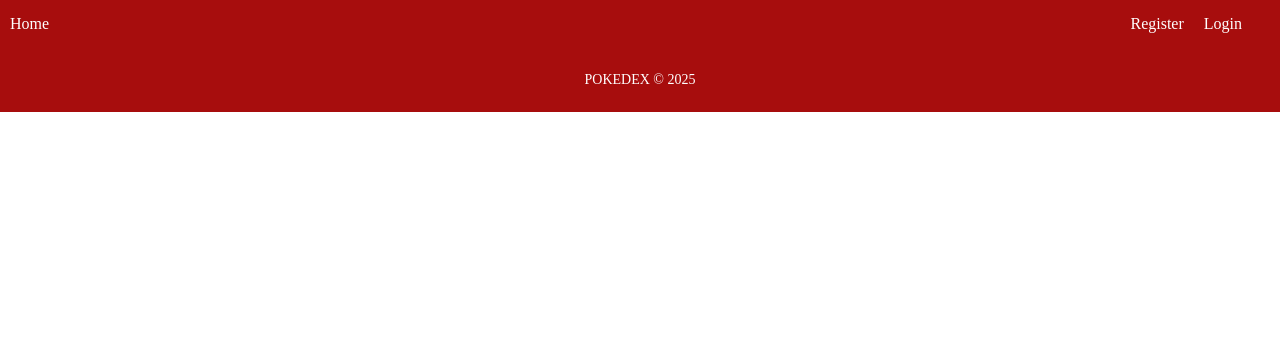
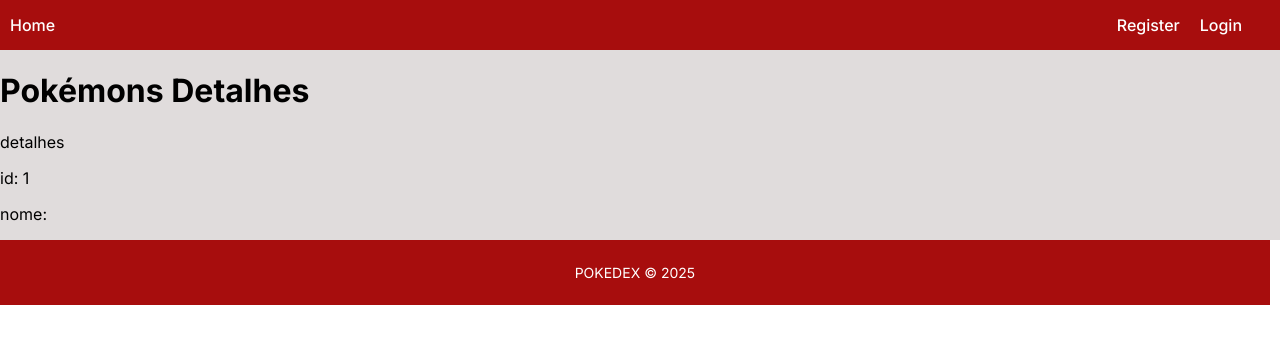
Before and after one commit to Josmateussilva0110/POKEDEX, a React (Vite) app in the folder frontend/: page /pokemon/detail/1 in a window 1280 px wide. Shown: the top 344 px of the page. Built offline with nearby package versions, Linux system fonts and the light colour scheme; no server answers.

Commit message:
feat: request in pokemon detail

```diff
--- a/frontend/index.html
+++ b/frontend/index.html
@@ -5,6 +5,7 @@
     <link rel="icon" type="image/svg+xml" href="/vite.svg" />
     <meta name="viewport" content="width=device-width, initial-scale=1.0" />
     <title>React</title>
+    <link href="https://fonts.googleapis.com/css2?family=Inter:wght@300;400;500;700&display=swap" rel="stylesheet">
   </head>
 
   <body>
--- a/frontend/src/App.jsx
+++ b/frontend/src/App.jsx
@@ -2,7 +2,7 @@ import { Routes, Route } from 'react-router-dom'
 import Register from './components/pages/Auth/Register'
 import FlashMessage from './components/layout/Message'
 import Profile from './components/pages/Auth/Profile'
-import Home from './components/pages/Auth/Home'
+import Home from './components/pages/Auth/home'
 import Login from './components/pages/Auth/Login'
 import Footer from './components/layout/Footer'
 import Navbar from './components/layout/NavBar'
@@ -20,7 +20,7 @@ function App() {
           <Route path="/login" element={<Login />} />
           <Route path="/register" element={<Register />} />
           <Route path="/profile" element={<Profile />} />
-          <Route path="/pokemon/detail" element={<PokemonDetail />} />
+          <Route path="/pokemon/detail/:pokemon_id" element={<PokemonDetail />} />
         </Routes>
       </Container>
       <Footer/>
--- a/frontend/src/components/layout/styles/Footer.module.css
+++ b/frontend/src/components/layout/styles/Footer.module.css
@@ -1,7 +1,7 @@
 .footer {
   bottom: 0;              /* colado embaixo */
   left: 0;
-  width: 100%;            /* ocupa toda a largura */
+  width: 99.2%;            /* ocupa toda a largura */
   background-color: #a70d0d;
   color: #fff;            /* texto claro */
   text-align: center;     /* centraliza o texto */
--- a/frontend/src/components/pages/Auth/PokemonDetail.jsx
+++ b/frontend/src/components/pages/Auth/PokemonDetail.jsx
@@ -1,14 +1,43 @@
+import { useParams } from "react-router-dom"
 import { useState, useEffect } from "react"
 import requestData from "../../../utils/requestApi"
 
 function PokemonDetail() {
   const [pokemon, setPokemon] = useState([])
   const [loading, setLoading] = useState(true)
+  const {pokemon_id} = useParams()
+
+  useEffect(() => {
+    async function fetchPokemon() {
+      try {
+        setLoading(true)
+        const response = await requestData(`https://pokeapi.co/api/v2/pokemon/${pokemon_id}`, 'GET', null)
+        console.log(response)
+        if(response.success) {
+          setPokemon(response.data)
+        }
+
+      } catch(error) {
+        console.error("Erro ao buscar pokemon:", error)
+      } finally {
+        setLoading(false)
+      }
+    }
+    fetchPokemon()
+  }, [])
 
   return (
     <div>
       <h1>Pokémons Detalhes</h1>
         <p>detalhes</p>
+        {loading ? (
+          <p>Carregando pokemon...</p>
+        ): (
+          <>
+            <p>id: {pokemon_id}</p>
+            <p>nome: {pokemon.name}</p>
+          </>
+        )}
     </div>
   )
 }
--- a/frontend/src/components/pages/Auth/home.jsx
+++ b/frontend/src/components/pages/Auth/home.jsx
@@ -1,3 +1,4 @@
+import { useNavigate } from "react-router-dom"
 import { useState, useEffect } from "react"
 import requestData from "../../../utils/requestApi"
 import styles from "./styles/Home.module.css"
@@ -6,10 +7,11 @@ function Home() {
   const [pokemon, setPokemon] = useState([])
   const [loading, setLoading] = useState(true)
   const [currentPage, setCurrentPage] = useState(1)
+  const navigate = useNavigate()
   const pokemonsPerPage = 15 // quantidade por página
 
-  const startId = 650
-  const endId = 721
+  const startId = 152
+  const endId = 251
 
   useEffect(() => {
     async function fetchPokemons() {
@@ -21,6 +23,7 @@ function Home() {
           { limit: 1000, offset: 0 }
         )
 
+        if(response.success) {
           const sinnohPokemons = response.data.results.filter((p) => {
           const id = parseInt(p.url.split("/")[6])
           return id >= startId && id <= endId
@@ -38,8 +41,9 @@ function Home() {
               }
             })
           )
-
+          console.log(detailedPokemons)
           setPokemon(detailedPokemons)
+        }
       } catch (error) {
         console.error("Erro ao buscar pokemons:", error)
       } finally {
@@ -68,7 +72,7 @@ function Home() {
         <>
           <div className={styles.grid}>
             {currentPokemons.map((p) => (
-              <div key={p.id} className={styles.card}>
+              <div key={p.id} className={styles.card} onClick={() => navigate(`pokemon/detail/${p.id}`)}>
                 <img src={p.animated || p.sprite} alt={p.name} />
                 <div className={styles.pokemonId}>#{p.id}</div>
                 <div className={styles.pokemonName}>{p.name}</div>
--- a/frontend/src/components/pages/Auth/styles/Home.module.css
+++ b/frontend/src/components/pages/Auth/styles/Home.module.css
@@ -99,7 +99,7 @@
 .type.electric { background: linear-gradient(135deg, #f7971e, #ffd200); color: #222; }
 .type.psychic { background: linear-gradient(135deg, #e94057, #8a2387); }
 .type.ice { background: linear-gradient(135deg, #83a4d4, #b6fbff); color: #222; }
-.type.ground { background: linear-gradient(135deg, #b79891, #94716b); }
+.type.ground { background: linear-gradient(135deg, #f18f17, #ebb907); }
 .type.flying { background: linear-gradient(135deg, #74ebd5, #acb6e5); color: #222; }
 .type.rock { background: linear-gradient(135deg, #2c3e50, #bdc3c7); }
 .type.fighting { background: linear-gradient(135deg, #cb356b, #bd3f32); }
--- a/frontend/src/index.css
+++ b/frontend/src/index.css
@@ -4,4 +4,5 @@ html, body {
   height: 100%; /* garante que 100vh funcione corretamente */
   box-sizing: border-box;
   overflow-x: hidden;
+  font-family: 'Inter', sans-serif;
 }
```
Lines whose indentation alone changed are shown as unchanged.
